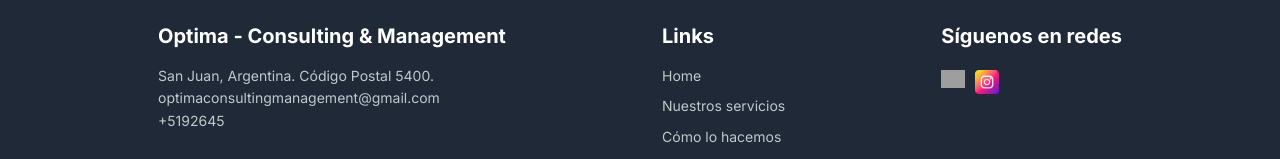
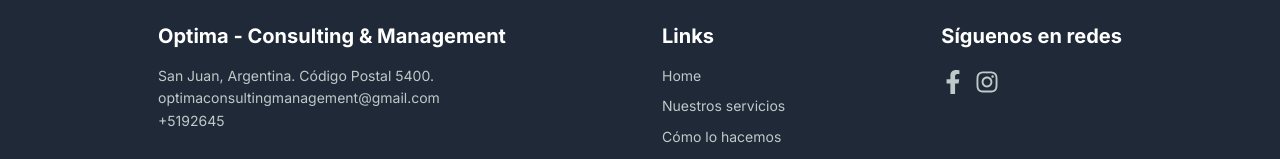
Before and after one commit to fedeheisemberg/Optima-Landing-Page, a Next.js app: page / in a window 1280 px wide. Shown: the part 4311-4470 px from the top of the page. Built offline with nearby package versions, Linux system fonts and the light colour scheme; no server answers; grey boxes are pictures that could not be loaded.

Commit message:
added icons

```diff
--- a/components/footer.js
+++ b/components/footer.js
@@ -1,5 +1,6 @@
 /* eslint-disable @next/next/no-img-element */
 import React from "react";
+import { FaFacebookF, FaInstagram } from "react-icons/fa";
 
 const Footer = () => {
   return (
@@ -46,26 +47,39 @@ const Footer = () => {
         <div className="footer-section">
           <h3 className="font-bold text-xl mb-4">Síguenos en redes</h3>
           <div className="social-icons flex">
-            <a href="https://linkedin.com" className="mr-4">
-              <img
-                src="/images/linkedin.png"
-                alt="LinkedIn"
-                className="w-6 h-6"
-              />
+            <a
+              href="https://facebook.com"
+              className="mr-4"
+              target="_blank"
+              rel="noopener noreferrer"
+            >
+              <FaFacebookF className="w-6 h-6" />
             </a>
-            <a href="https://www.instagram.com/optimaconsultingmanagement/">
-              <img
-                src="/images/instagram.png"
-                alt="Instagram"
-                className="w-6 h-6"
-              />
+            <a
+              href="https://www.instagram.com/optimaconsultingmanagement/"
+              target="_blank"
+              rel="noopener noreferrer"
+            >
+              <FaInstagram className="w-6 h-6" />
             </a>
           </div>
         </div>
       </div>
       <div className="footer-bottom text-center text-sm mt-8">
         <p>
-        Toda la información contenida en este sitio web está destinada exclusivamente al interés general y no constituye asesoramiento jurídico o fiscal ni una oferta de fondos o servicios de inversión. Ninguna parte de este sitio web debe interpretarse como asesoramiento financiero. Las inversiones implican riesgos. El valor de las inversiones puede subir o bajar, y los inversores deben ser conscientes de que es posible que no recuperen la totalidad del importe invertido Optima Consulting & Management no será responsable de ninguna inexactitud en la información contenida en este sitio web ni de errores u omisiones en su contenido, independientemente del motivo de tales inexactitudes, errores u omisiones. En cualquier inversión financiera, los resultados pasados no garantizan los resultados futuros.
+          Toda la información contenida en este sitio web está destinada
+          exclusivamente al interés general y no constituye asesoramiento
+          jurídico o fiscal ni una oferta de fondos o servicios de inversión.
+          Ninguna parte de este sitio web debe interpretarse como asesoramiento
+          financiero. Las inversiones implican riesgos. El valor de las
+          inversiones puede subir o bajar, y los inversores deben ser
+          conscientes de que es posible que no recuperen la totalidad del
+          importe invertido Optima Consulting & Management no será responsable
+          de ninguna inexactitud en la información contenida en este sitio web
+          ni de errores u omisiones en su contenido, independientemente del
+          motivo de tales inexactitudes, errores u omisiones. En cualquier
+          inversión financiera, los resultados pasados no garantizan los
+          resultados futuros.
         </p>
         <p className="mt-4">
           Copyright © 2024 Optima Consulting & Management. Todos los derechos
--- a/package.json
+++ b/package.json
@@ -19,6 +19,7 @@
     "react": "^18",
     "react-dom": "^18",
     "react-hook-form": "^7.50.1",
+    "react-icons": "^5.0.1",
     "react-toastify": "^10.0.4",
     "tailwind-merge": "^2.2.1"
   },
```
Also changed, not shown: 1 other file (tests, documents, lock files or other folders).
